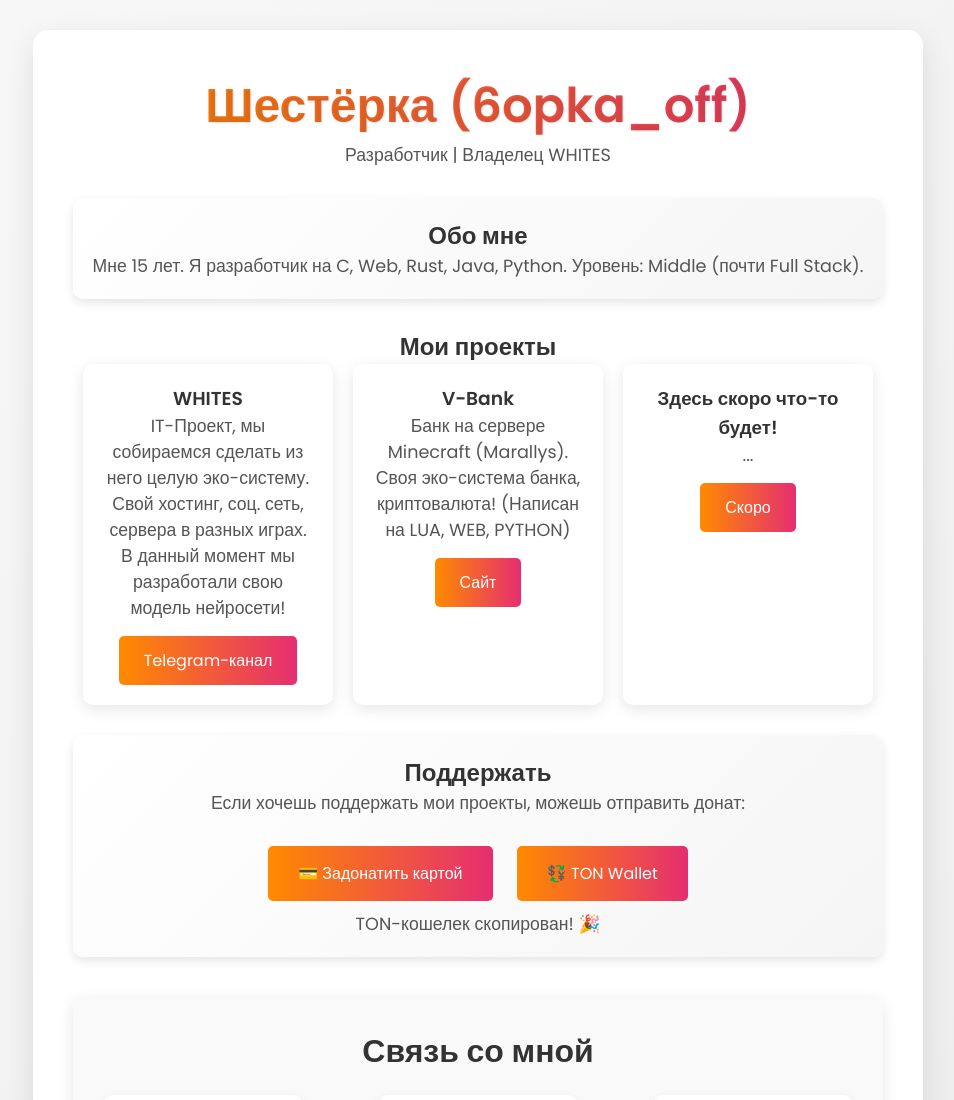
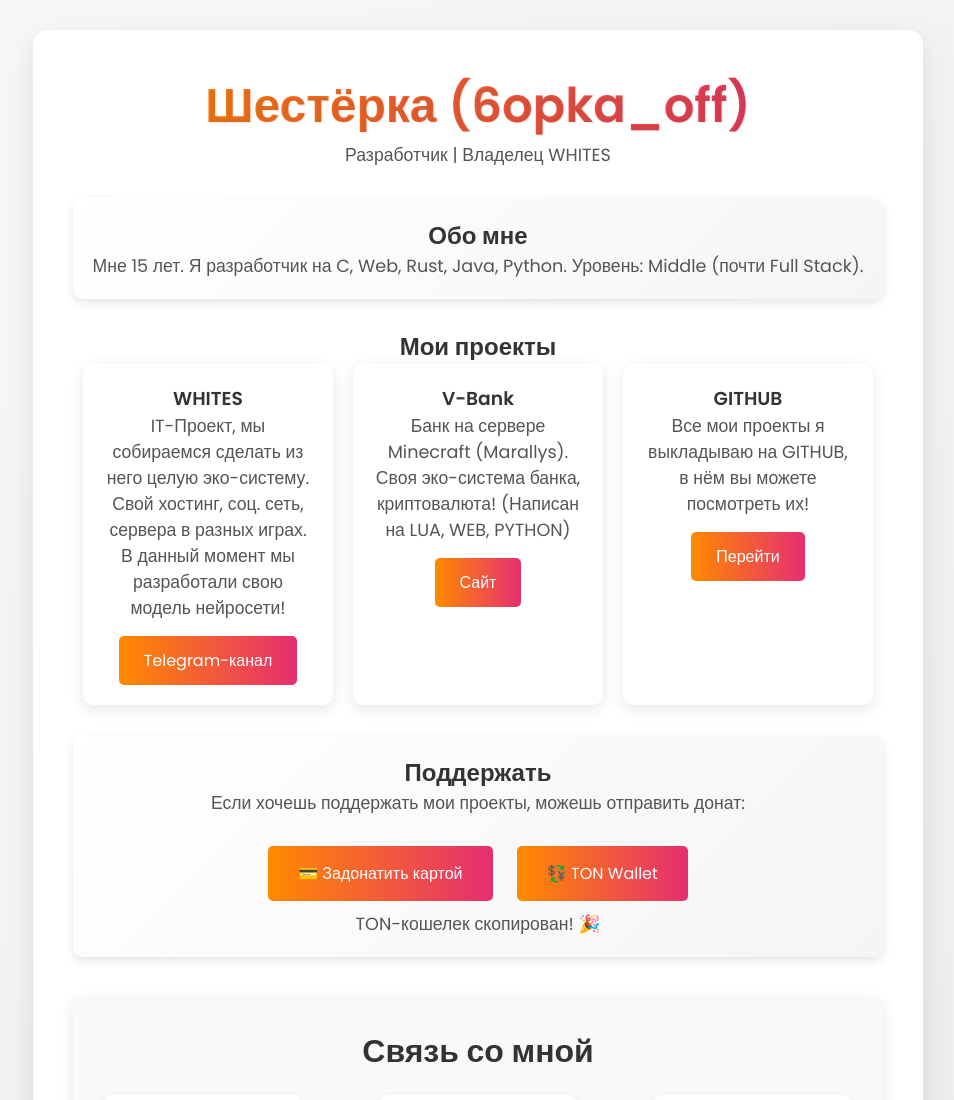
Before and after one commit to 6opka7777/SHESTORKA.github.io, a plain HTML site: page index.html in a window 1280 px wide. Shown: the top 1100 px of the page, without its empty margins (162-1116 px from the left). Drawn offline with Linux system fonts and the light colour scheme.

Commit message:
SHESTORKA.github.io
Мой сайт визитка WEBSITE

```diff
--- a/index.html
+++ b/index.html
@@ -33,9 +33,9 @@
                     <a href="http://bank.byethost12.com/?i=1" class="btn">Сайт</a>
                 </div>
                 <div class="project-card">
-                    <h3>Здесь скоро что-то будет!</h3>
-                    <p>...</p>
-                    <a href="#" class="btn">Скоро</a>
+                    <h3>GITHUB</h3>
+                    <p>Все мои проекты я выкладываю на GITHUB, в нём вы можете посмотреть их!</p>
+                    <a href="https://github.com/6opka7777" class="btn">Перейти</a>
                 </div>
             </div>
         </section>
```
